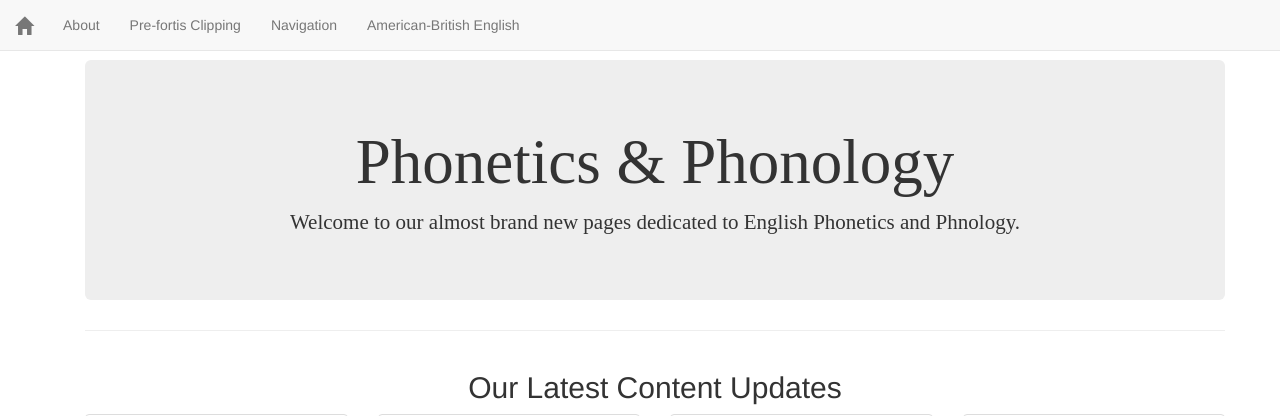
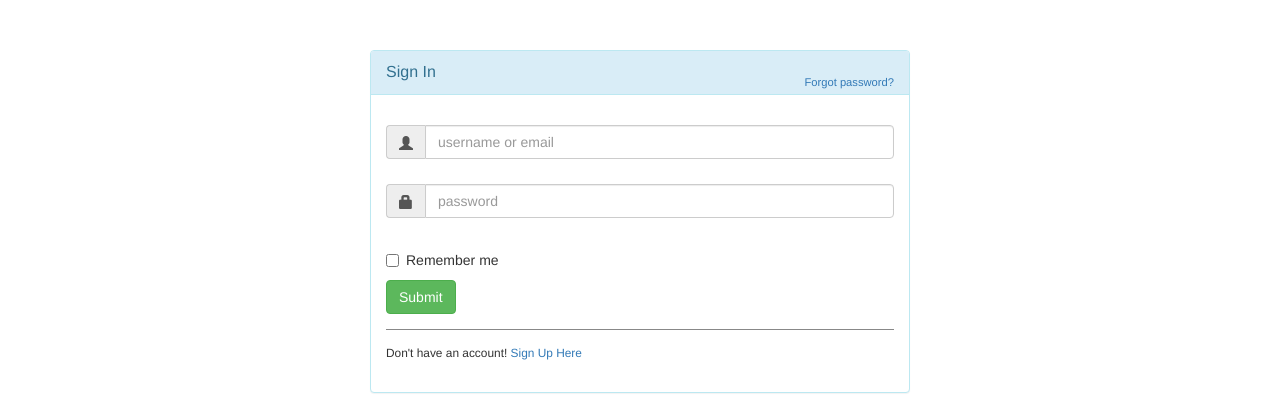
Before and after one commit to Calipheos/phonPhon, a PHP site: page /administration/index.php in a window 1280 px wide. Shown: the top 416 px of the page. After the commit the page ends 393 px from the top, so only its background shows below. Run offline with PHP 8.4, Linux system fonts and the light colour scheme; some libraries are stand-ins or nearby versions.

Commit message:
Login. Still needs work. Progress significant however

```diff
--- /dev/null
+++ b/administration/index.php
@@ -0,0 +1,169 @@
+<head>
+  <meta charset="utf-8">
+  <title>Phonetics & Phonology</title>
+  <!-- Latest compiled and minified CSS -->
+  <link rel="stylesheet" href="https://maxcdn.bootstrapcdn.com/bootstrap/3.3.7/css/bootstrap.min.css">
+
+  <link rel="stylesheet" href="style.css">
+  <!-- jQuery library -->
+  <script src="https://ajax.googleapis.com/ajax/libs/jquery/3.2.1/jquery.min.js"></script>
+  <script>
+      $(document).ready(function () {
+          $('.dropdown-toggle').dropdown();
+      });
+  </script>
+
+  <!-- Latest compiled JavaScript -->
+  <script src="https://maxcdn.bootstrapcdn.com/bootstrap/3.3.7/js/bootstrap.min.js"></script>
+
+  <link rel="stylesheet" type="text/css" href="//cdnjs.cloudflare.com/ajax/libs/cookieconsent2/3.0.3/cookieconsent.min.css" />
+
+</head>
+
+<?php
+  // status bar
+  //echo $_SESSION['status'];
+  if (isset($_SESSION['status'])){
+  include '../operations/status.php';
+  }
+?>
+
+<div class="container">
+    <div id="loginbox" style="margin-top:50px;" class="mainbox col-md-6 col-md-offset-3 col-sm-8 col-sm-offset-2">
+        <div class="panel panel-info" >
+                <div class="panel-heading">
+                    <div class="panel-title">Sign In</div>
+                    <div style="float:right; font-size: 80%; position: relative; top:-10px"><a href="#">Forgot password?</a></div>
+                </div>
+
+                <div style="padding-top:30px" class="panel-body" >
+
+                    <div style="display:none" id="login-alert" class="alert alert-danger col-sm-12"></div>
+
+                    <form id="loginform" action="../operations/login.php" method="post" class="form-horizontal" role="form">
+
+                        <div style="margin-bottom: 25px" class="input-group">
+                                    <span class="input-group-addon"><i class="glyphicon glyphicon-user"></i></span>
+                                    <input id="login-username" type="text" class="form-control" name="username" value="" placeholder="username or email">
+                                </div>
+
+                        <div style="margin-bottom: 25px" class="input-group">
+                                    <span class="input-group-addon"><i class="glyphicon glyphicon-lock"></i></span>
+                                    <input id="login-password" type="password" class="form-control" name="password" placeholder="password">
+                                </div>
+
+
+
+                        <div class="input-group">
+                                  <div class="checkbox">
+                                    <label>
+                                      <input id="login-remember" type="checkbox" name="remember" value="1"> Remember me
+                                    </label>
+                                  </div>
+                                </div>
+
+
+                            <div style="margin-top:10px" class="form-group">
+                                <!-- Button -->
+
+                                <div class="col-sm-12 controls">
+                                  <input id="btn-login" class="btn btn-success" type="submit"></input>
+                                  <!-- <a id="btn-fblogin" href="#" class="btn btn-primary">Login with Facebook</a> -->
+
+                                </div>
+                            </div>
+
+
+                            <div class="form-group">
+                                <div class="col-md-12 control">
+                                    <div style="border-top: 1px solid#888; padding-top:15px; font-size:85%" >
+                                        Don't have an account!
+                                    <a href="#" onClick="$('#loginbox').hide(); $('#signupbox').show()">
+                                        Sign Up Here
+                                    </a>
+                                    </div>
+                                </div>
+                            </div>
+                        </form>
+
+
+
+                    </div>
+                </div>
+    </div>
+    <div id="signupbox" style="display:none; margin-top:50px" class="mainbox col-md-6 col-md-offset-3 col-sm-8 col-sm-offset-2">
+                <div class="panel panel-info">
+                    <div class="panel-heading">
+                        <div class="panel-title">Sign Up</div>
+                        <div style="float:right; font-size: 85%; position: relative; top:-10px"><a id="signinlink" href="#" onclick="$('#signupbox').hide(); $('#loginbox').show()">Sign In</a></div>
+                    </div>
+                    <div class="panel-body" >
+                        <form id="signupform" class="form-horizontal" role="form">
+
+                            <div id="signupalert" style="display:none" class="alert alert-danger">
+                                <p>Error:</p>
+                                <span></span>
+                            </div>
+
+
+
+                            <div class="form-group">
+                                <label for="email" class="col-md-3 control-label">Email</label>
+                                <div class="col-md-9">
+                                    <input type="text" class="form-control" name="email" placeholder="Email Address">
+                                </div>
+                            </div>
+
+                            <div class="form-group">
+                                <label for="firstname" class="col-md-3 control-label">First Name</label>
+                                <div class="col-md-9">
+                                    <input type="text" class="form-control" name="firstname" placeholder="First Name">
+                                </div>
+                            </div>
+                            <div class="form-group">
+                                <label for="lastname" class="col-md-3 control-label">Last Name</label>
+                                <div class="col-md-9">
+                                    <input type="text" class="form-control" name="lastname" placeholder="Last Name">
+                                </div>
+                            </div>
+                            <div class="form-group">
+                                <label for="password" class="col-md-3 control-label">Password</label>
+                                <div class="col-md-9">
+                                    <input type="password" class="form-control" name="passwd" placeholder="Password">
+                                </div>
+                            </div>
+
+                            <div class="form-group">
+                                <label for="icode" class="col-md-3 control-label">Invitation Code</label>
+                                <div class="col-md-9">
+                                    <input type="text" class="form-control" name="icode" placeholder="">
+                                </div>
+                            </div>
+
+                            <div class="form-group">
+                                <!-- Button -->
+                                <div class="col-md-offset-3 col-md-9">
+                                    <button id="btn-signup" type="button" class="btn btn-info"><i class="icon-hand-right"></i> &nbsp Sign Up</button>
+                                    <span style="margin-left:8px;">or</span>
+                                </div>
+                            </div>
+
+                            <div style="border-top: 1px solid #999; padding-top:20px"  class="form-group">
+
+                                <div class="col-md-offset-3 col-md-9">
+                                    <button id="btn-fbsignup" type="button" class="btn btn-primary"><i class="icon-facebook"></i>   Sign Up with Facebook</button>
+                                </div>
+
+                            </div>
+
+
+
+                        </form>
+                     </div>
+                </div>
+
+
+
+
+     </div>
+</div>
--- a/ame_bre.php
+++ b/ame_bre.php
@@ -7,7 +7,7 @@
     <br>
     Click the word to hear the sound.
     <br>
-    Authors: Nicola S. Karásková (BRE), Kathleen Mainsfeeld (AME)
+    Authors: Nicola S. Karásková (BRE), Kathleen Winslow (AME).
   </div>
 </div>
 
--- a/classes/Article.php
+++ b/classes/Article.php
@@ -4,8 +4,7 @@
 //include ('databaseConnection.php');
 //include ('Lilly.php');
 //echo $servername;
-class Article
-{
+class Article {
   //properties
 
   public $id;
@@ -81,9 +80,9 @@
                 }
 
 
+
 }
 
 
 
-
 ?>
--- a/classes/dependencies.php
+++ b/classes/dependencies.php
@@ -0,0 +1,5 @@
+<?php
+// this list of classes is the default set for proper function of the application
+require 'Page.php';
+include 'FileLoader.php';
+?>
--- a/classes/loadComponents.php
+++ b/classes/loadComponents.php
@@ -3,5 +3,5 @@
 include'Article.php';
 include'Page.php';
 include'User.php';
-include'Lilly.php';
+include'DatabaseHandler.php';
 ?>
--- a/index.php
+++ b/index.php
@@ -1,7 +1,7 @@
 <script src="https://ajax.googleapis.com/ajax/libs/jquery/3.2.0/jquery.min.js"></script>
 <?php
 //include 'router.php';
-include 'classes/Page.php';
+include 'classes/loadComponents.php';
 if (isset($_GET['activePage'])){
 $_SESSION['activePage'] = $_GET['activePage'];
 }
```
Also changed, not shown: classes/DatabaseHandler.php (+10 -6 lines), classes/User.php (+6 -4 lines), classes/config.php (added, +7 -0 lines), classes/session.php (added, +18 -0 lines), operations/login.php (added, +21 -0 lines), operations/status.php (added, +24 -0 lines).
